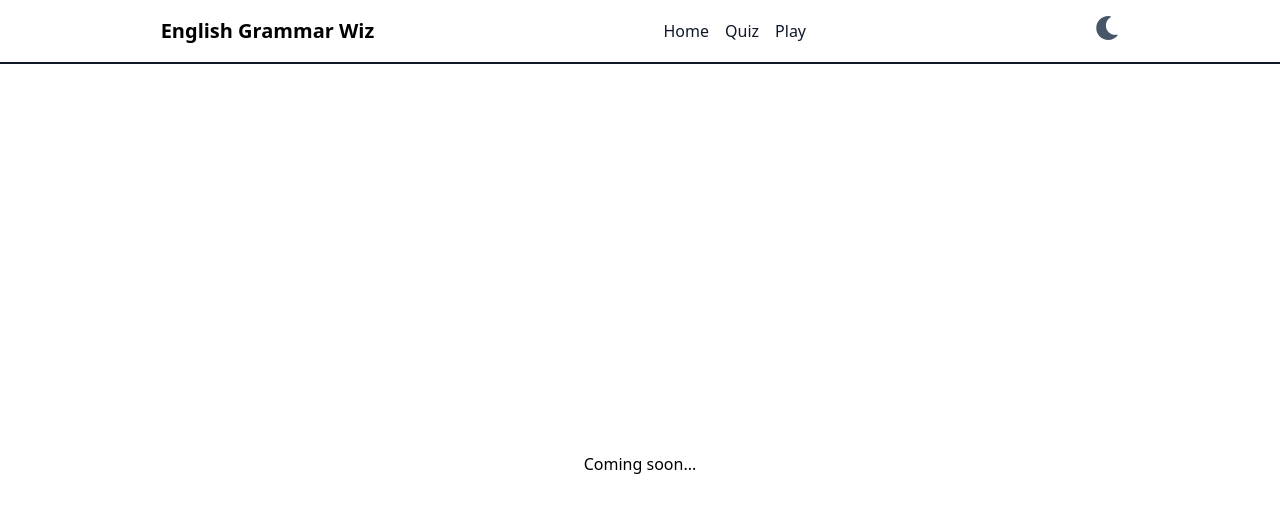
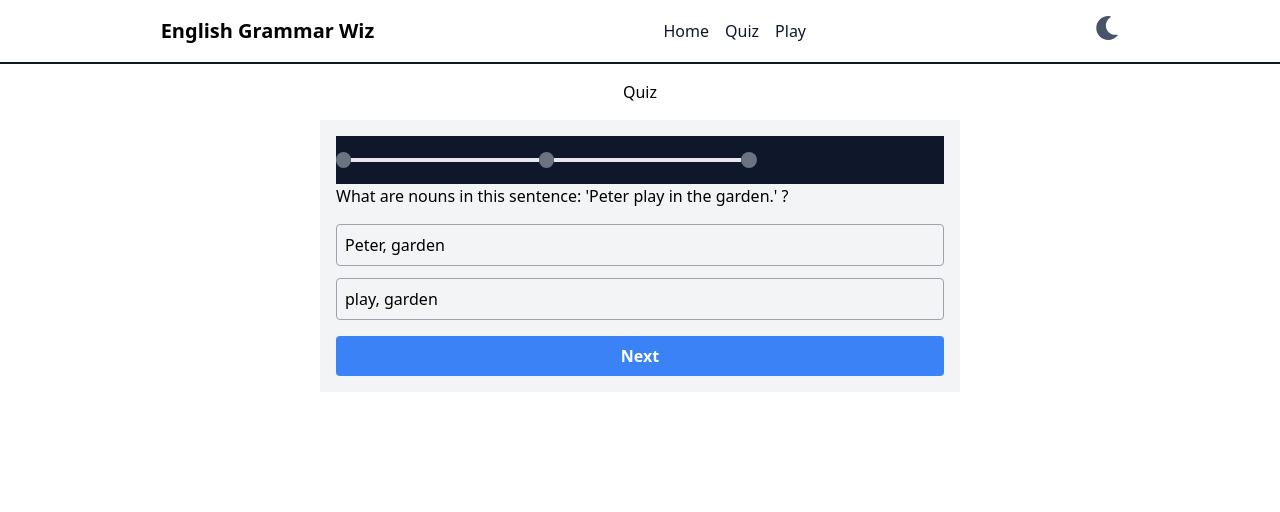
Before and after one commit to ajay020/grammar-wiz-web-app, a React (Create React App) app: page /quiz in a window 1280 px wide. Shown: the top 512 px of the page. Built offline with nearby package versions, Linux system fonts and the light colour scheme.

Commit message:
add prograss bar for quiz

```diff
--- a/src/components/QuizComponent.tsx
+++ b/src/components/QuizComponent.tsx
@@ -1,33 +1,59 @@
 import React, { useState } from "react";
-import { Option, Quiz as QuizType } from "../types";
+import {
+  Option,
+  ProgressQuestionType,
+  Question,
+  Quiz as QuizType,
+} from "../types";
 import { useTheme } from "../theme/ThemeContext";
+import QuizProgress from "./QuizProgress";
 
 interface QuizComponentProps {
-  quizId: string;
-  quizzes: QuizType[];
+  quiz: QuizType;
 }
 
-const QuizComponent: React.FC<QuizComponentProps> = ({ quizId, quizzes }) => {
+const initialize = (questions: Question[]) => {
+  let arr = Array.from({ length: questions.length }).map((_, i) => {
+    return {
+      id: questions[i].id,
+      isCorrect: false,
+      isSolved: false,
+    };
+  });
+  return arr;
+};
+
+const QuizComponent: React.FC<QuizComponentProps> = ({ quiz }) => {
   const [currentQuestionIndex, setCurrentQuestionIndex] = useState(0);
   const [selectedOptionId, setSelectedOptionId] = useState<string | null>(null);
   const [isAnswered, setIsAnswered] = useState(false);
   const [score, setScore] = useState(0);
   const [completedQuestions, setCompletedQuestions] = useState(0);
 
+  const questions = quiz?.questions ?? [];
+  const currentQuestion = questions[currentQuestionIndex];
+
+  const [takenQuestions, setTakenQuestions] = useState<ProgressQuestionType[]>(
+    () => initialize(questions)
+  );
+
   const { isDarkMode } = useTheme();
 
-  // Filter the questions for the specified quizId
-  const currentQuiz = quizzes.find((quiz) => quiz.id === quizId);
-  const currentQuestions = currentQuiz?.questions ?? [];
-  const currentQuestion = currentQuestions[currentQuestionIndex];
-
-  if (!currentQuiz) {
-    return null;
-  }
   const handleOptionClick = (questionId: string, optionId: string) => {
     setSelectedOptionId(optionId);
     setIsAnswered(true);
     setCompletedQuestions(completedQuestions + 1);
+
+    const updatedQuestions = takenQuestions.map(
+      (question: ProgressQuestionType) => {
+        if (question.id === questionId) {
+          const isCorrect = optionId === currentQuestion?.correctOptionId;
+          return { ...question, isCorrect, isSolved: true };
+        }
+        return question;
+      }
+    );
+    setTakenQuestions(updatedQuestions);
 
     if (optionId === currentQuestion?.correctOptionId) {
       setScore(score + 1);
@@ -51,15 +77,15 @@ const QuizComponent: React.FC<QuizComponentProps> = ({ quizId, quizzes }) => {
   };
 
   const renderQuestion = () => {
-    if (currentQuestionIndex >= currentQuiz.questions.length) {
+    if (currentQuestionIndex >= questions.length) {
       return (
         <div className="text-white text-center">
           <h2 className="text-2xl"> Quiz Completed!</h2>
           <p>
-            Your score is: {score} / {quizzes[0].questions.length}
+            Your score is: {score} / {questions.length}
           </p>
           {/* <p>
-            Progress: {completedQuestions}/{currentQuestions.length}
+            Progress: {completedQuestions}/{questions.length}
           </p> */}
         </div>
       );
@@ -67,6 +93,7 @@ const QuizComponent: React.FC<QuizComponentProps> = ({ quizId, quizzes }) => {
 
     return (
       <div className="flex flex-col">
+        <QuizProgress takenQuestions={takenQuestions} />
         <h2
           className={`text-black text-md mb-4 ${
             isDarkMode ? "dark:text-slate-200" : ""
--- /dev/null
+++ b/src/components/QuizProgress.tsx
@@ -0,0 +1,35 @@
+import React from "react";
+
+import { ProgressQuestionType } from "../types";
+
+interface QuizProgressProps {
+  takenQuestions: ProgressQuestionType[];
+}
+
+const QuizProgress: React.FC<QuizProgressProps> = ({ takenQuestions }) => {
+  const getBg = (question: ProgressQuestionType) => {
+    let bgColor = "bg-gray-500";
+
+    if (question.isSolved) {
+      if (question.isCorrect) {
+        bgColor = "bg-green-500";
+      } else {
+        bgColor = "bg-red-500";
+      }
+    }
+    return bgColor;
+  };
+
+  const circles = takenQuestions.map((question, index) => (
+    <div key={index} className="flex items-center  w-full">
+      <div key={index} className={`w-4 h-4 rounded-full ${getBg(question)}`} />
+      {index < takenQuestions.length - 1 && (
+        <div className={`h-1 w-full bg-gray-200`} />
+      )}
+    </div>
+  ));
+
+  return <div className="flex items-center bg-slate-900 py-4">{circles}</div>;
+};
+
+export default QuizProgress;
--- /dev/null
+++ b/src/database/quizzes.ts
@@ -0,0 +1,77 @@
+import { Quiz } from "../types";
+
+export const quizzes = [
+  {
+    id: "q1",
+    questions: [
+      {
+        id: "q1_1",
+        text: "What are nouns in this sentence: 'Peter play in the garden.' ?",
+        correctOptionId: "1",
+        explanation: "A noun is a word that describes something.",
+        options: [
+          {
+            id: "1",
+            text: "Peter, garden",
+            isCorrect: true,
+          },
+          {
+            id: "2",
+            text: "play, garden",
+            isCorrect: false,
+          },
+        ],
+      },
+      {
+        id: "q1_2",
+        text: "What are nouns in this sentence: 'The phone is on the table.' ?",
+        correctOptionId: "3",
+        explanation: "A noun is a word that describes something.",
+        options: [
+          {
+            id: "1",
+            text: "Phone, on",
+            isCorrect: false,
+          },
+          {
+            id: "2",
+            text: "on, table",
+            isCorrect: false,
+          },
+          {
+            id: "3",
+            text: "phone, table",
+            isCorrect: true,
+          },
+        ],
+      },
+      {
+        id: "q1_3",
+        text: "What are nouns in this sentence: 'The phone is on the table.' ?",
+        correctOptionId: "3",
+        explanation: "A noun is a word that describes something.",
+        options: [
+          {
+            id: "1",
+            text: "Phone, on",
+            isCorrect: false,
+          },
+          {
+            id: "2",
+            text: "on, table",
+            isCorrect: false,
+          },
+          {
+            id: "3",
+            text: "phone, table",
+            isCorrect: true,
+          },
+        ],
+      },
+    ],
+  },
+];
+
+export const getQuizForId = (quizId: string) => {
+  return quizzes.find((quiz) => quizId === quiz.id) ?? [];
+};
--- a/src/pages/QuizPage.tsx
+++ b/src/pages/QuizPage.tsx
@@ -1,18 +1,28 @@
 import React from "react";
 import { useTheme } from "../theme/ThemeContext";
+import QuizComponent from "../components/QuizComponent";
+import { getQuizForId } from "../database/quizzes";
+import { Quiz } from "../types";
 
 const QuizPage = () => {
   const { isDarkMode } = useTheme();
 
+  const quiz = getQuizForId("q1") as Quiz;
+
   return (
     <div
-      className={`flex justify-center items-center h-screen bg-white ${
+      className={`flex flex-col items-center h-screen bg-white ${
         isDarkMode ? "dark:bg-slate-900" : ""
       }`}
     >
-      <h2 className={`text-black ${isDarkMode ? "dark:text-slate-200" : ""}`}>
-        Coming soon...
+      <h2
+        className={`text-black my-4 ${isDarkMode ? "dark:text-slate-200" : ""}`}
+      >
+        Quiz
       </h2>
+      <div className="w-1/2 mx-auto">
+        <QuizComponent quiz={quiz} />
+      </div>
     </div>
   );
 };
--- a/src/pages/SubLessonDetail.tsx
+++ b/src/pages/SubLessonDetail.tsx
@@ -44,7 +44,7 @@ const SubLessonDetail: React.FC<PropType> = ({ subLessonData, quizzes }) => {
           </button>
           {showQuiz && (
             <div className=" w-3/4 rounded">
-              <QuizComponent quizId={subLessonData?.quizId} quizzes={quizzes} />
+              {/* <QuizComponent quizId={subLessonData?.quizId} quizzes={quizzes} /> */}
             </div>
           )}
         </>
--- a/src/types/ChapterData.ts
+++ b/src/types/ChapterData.ts
@@ -42,3 +42,9 @@ export interface Chapter {
 export interface ChaptersData {
   chapters: Chapter[];
 }
+
+export type ProgressQuestionType = {
+  id: string;
+  isCorrect: boolean;
+  isSolved: boolean;
+};
```
